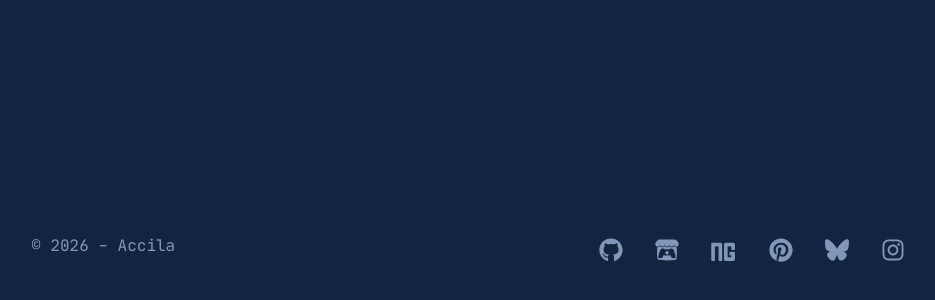
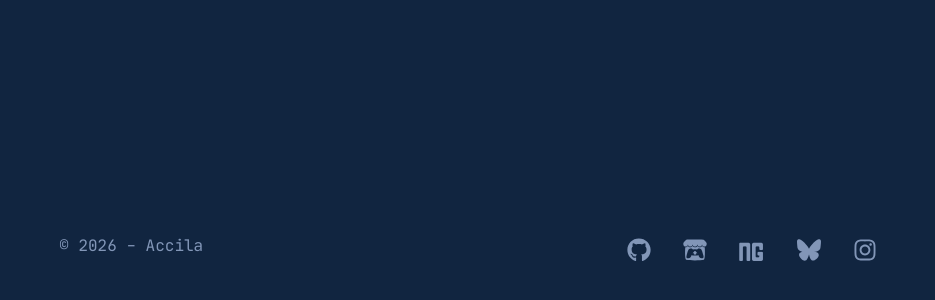
Before and after one commit to queenaccila/acci-blog, a React (Vite) app: page /inbox in a window 1280 px wide. Shown: the part 3872-4172 px from the top of the page, without its empty margins (172-1107 px from the left). Built offline with nearby package versions, Linux system fonts and the light colour scheme.

Commit message:
removed pinterest link

```diff
--- a/src/global-components/Footer.jsx
+++ b/src/global-components/Footer.jsx
@@ -16,7 +16,6 @@ function Footer() {
             <li className="social-media-link"><a href="https://github.com/queenaccila" target="_blank" rel="noopener noreferrer"><FaGithub /></a></li>
             <li className="social-media-link"><a href="https://queenaccila.itch.io/" target="_blank" rel="noopener noreferrer"><FaItchIo /></a></li>
             <li className="newgrounds-logo"><a href="https://queenaccila.newgrounds.com/" target="_blank" rel="noopener noreferrer">NG</a></li>
-            <li className="social-media-link"><a href="https://www.pinterest.com/queenaccila/" target="_blank" rel="noopener noreferrer"><FaPinterest /></a></li>
             <li className="social-media-link"><a href="https://bsky.app/profile/queenaccila.bsky.social" target="_blank" rel="noopener noreferrer"><FaBluesky /></a></li>
             <li className="social-media-link"><a href="https://www.instagram.com/queenaccila/" target="_blank" rel="noopener noreferrer"><FaInstagram /></a></li>
             </IconContext.Provider>
```
